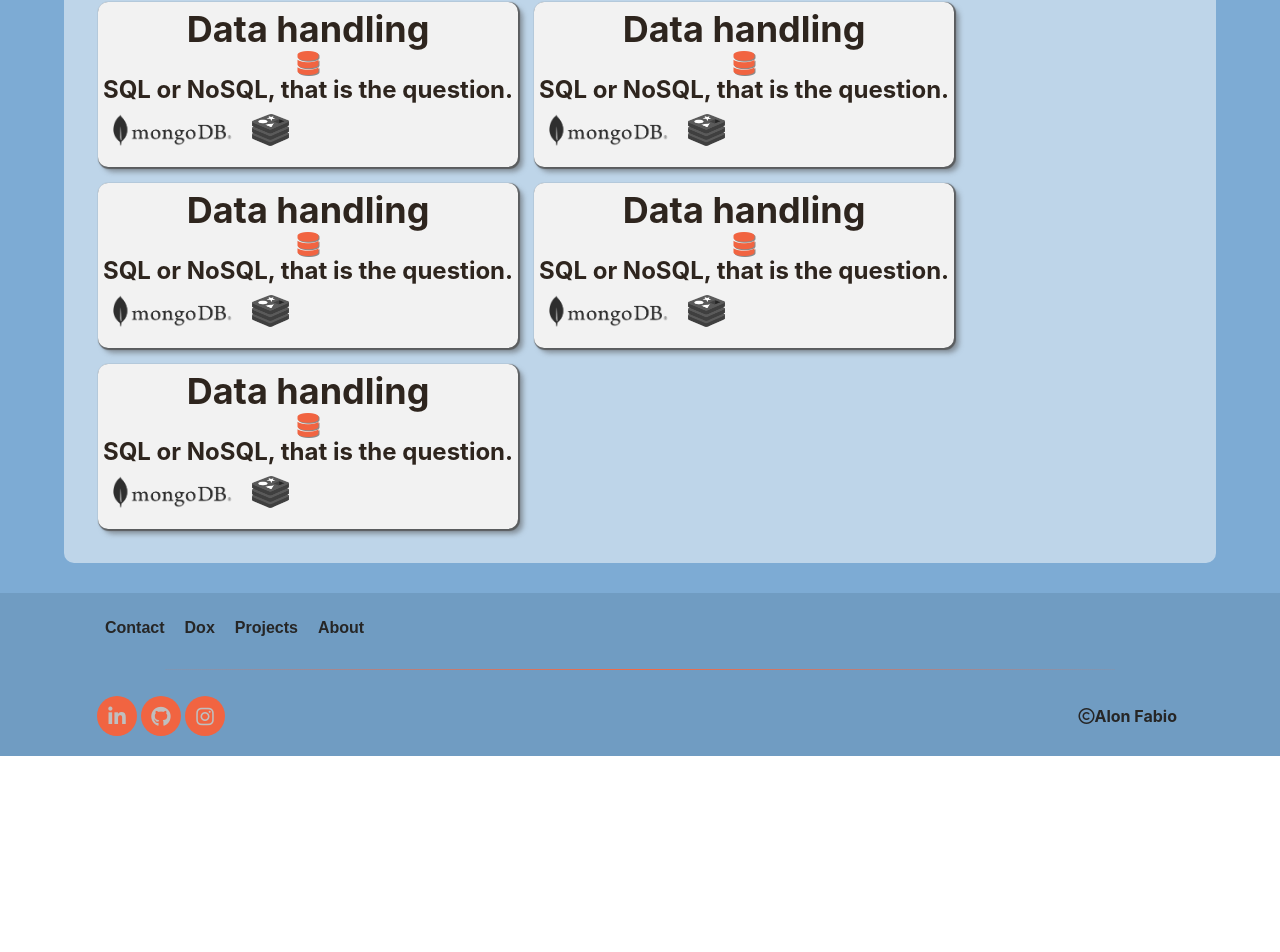
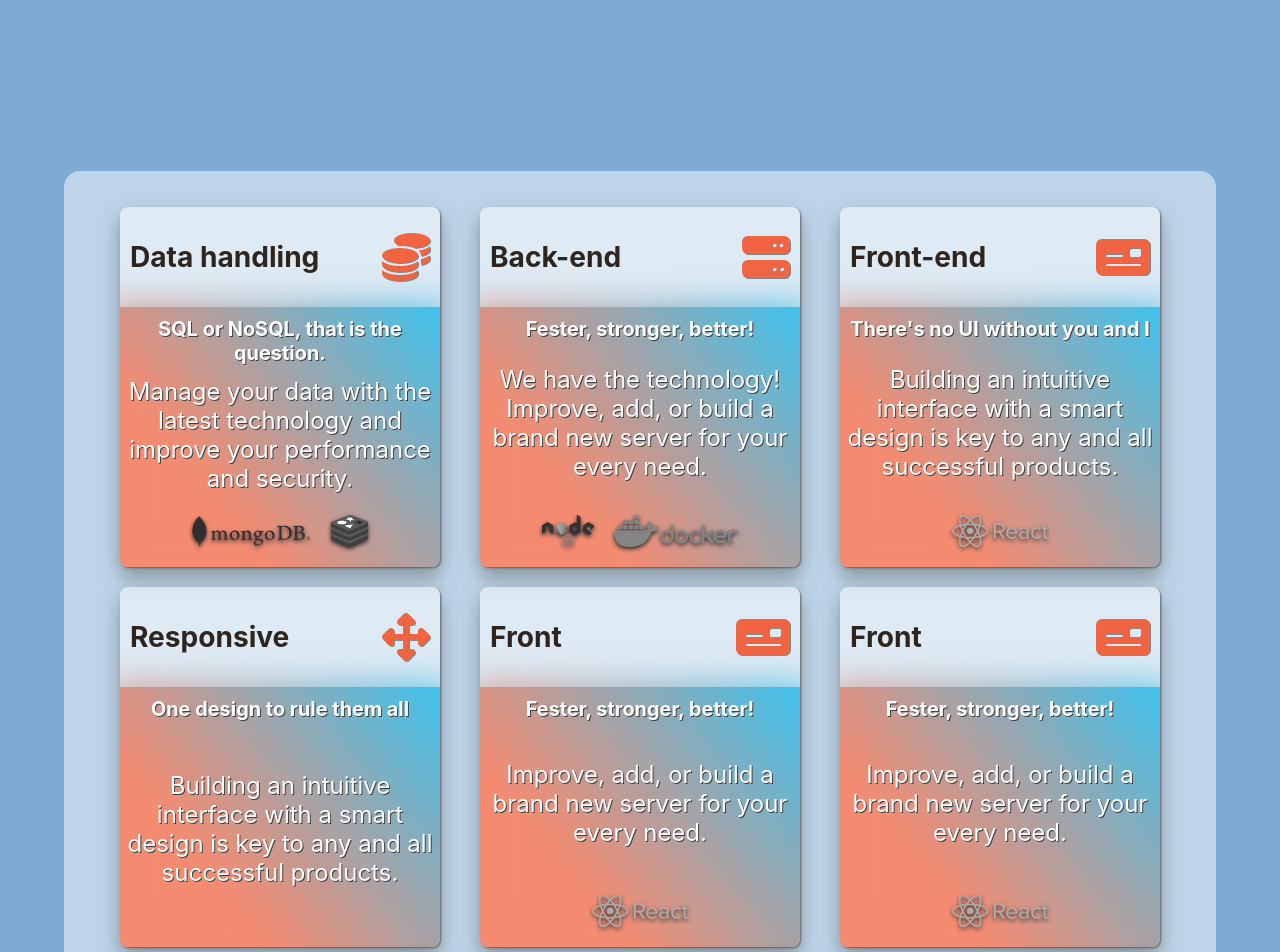
Before and after one commit to Alon-Fabio/AlonFabio_website_CV, a React (Create React App) app: page / in a window 1280 px wide. Shown: the part 723-1675 px from the top of the page. Before the commit the page ends 1479 px from the top, so only its background shows below. Built offline with nearby package versions, Linux system fonts and the light colour scheme; a web font is replaced by a local one.

Commit message:
Content update

```diff
--- a/src/components/about/About.scss
+++ b/src/components/about/About.scss
@@ -24,7 +24,7 @@
     text-align: center;
     h1 {
       font-size: 3rem;
-      padding: 6px 0;
+      padding-top: 1rem;
     }
   }
   .AboutDescription {
@@ -47,23 +47,50 @@
     }
     .AboutProg {
       max-width: 1100px;
-      min-height: 40vh;
+      padding: 1rem;
+      #aboutCards {
         display: flex;
         flex-wrap: wrap;
-      padding: 1rem;
+        margin: 0;
+        padding: 0;
+        list-style: none;
         .card {
-        // max-width: 300px;
           margin: 0.5rem;
+          .cardHeader {
+            display: flex;
+            flex-flow: row-reverse;
+            justify-content: space-between;
+            align-items: center;
           }
           img {
             padding: 0.625rem;
             max-height: 2rem;
-        filter: grayscale(1);
+            filter: grayscale(1) drop-shadow(0 2px 0.125rem $gray-15);
+          }
+        }
       }
       .aboutLogos {
         display: flex;
         justify-content: space-evenly;
         flex-flow: wrap;
+      }
+    }
+  }
+}
+
+// Bigger then mobile
+@media screen and (min-width: 768px) {
+  .about {
+    .aboutHero {
+      min-height: 80vh !important;
+
+      background-attachment: fixed;
+      background-position-y: -10% !important;
+    }
+    // Skills section
+    .skills {
+      #aboutCards {
+        justify-content: space-evenly;
       }
     }
   }
@@ -93,8 +120,10 @@
     .skills {
       .AboutProg {
         font-size: 1.25rem;
+        #aboutCards {
           .card {
-          max-width: 300px;
+            max-width: 33.33%;
+          }
         }
       }
     }
@@ -131,7 +160,7 @@
   .about {
     color: rgb(46, 37, 30);
     font-size: 1.5rem;
-    font-weight: bolder;
+
     .aboutTextContainer {
       h1 {
         font-size: 4rem;
@@ -149,9 +178,26 @@
         font-size: 3rem;
       }
     }
+
+    // Skills section
+    .skills {
+      .AboutProg {
+        #aboutCards {
+          .card {
+            margin: 0.625rem;
           }
         }
-
+      }
+    }
+  }
+}
+@media screen and (min-width: 1980px) {
+  .about {
+    .aboutHero {
+      background-position: center !important;
+    }
+  }
+}
 // Animations
 @keyframes progressAni {
   0% {
--- a/src/components/about/About.tsx
+++ b/src/components/about/About.tsx
@@ -8,7 +8,7 @@ import nodeLogo from "../../styles/img/logos/about_prog_logos/nodejs-new-pantone
 import dockerLogo from "../../styles/img/logos/about_prog_logos/horizontal-logo-monochromatic-white.png";
 import redisLogo from "../../styles/img/logos/about_prog_logos/redis.png";
 // Front
-import reactLogo from "../../styles/img/logos/about_front_logos/react.png";
+import reactLogo from "../../styles/img/logos/about_front_logos/React_logo.png";
 import sassLogo from "../../styles/img/logos/about_front_logos/sass.png";
 import bootstrapLogo from "../../styles/img/logos/about_front_logos/bootstrap.png";
 
@@ -46,73 +46,113 @@ function About() {
           </div>
         </div>
       </div>
-
       <div className="subSection flexCenter skills" id={"skills"}>
         <div className="container">
           <div className={"AboutProg"}>
-            <div className="card">
-              <h1>Data handling</h1>
-              <span className="fas fa-database"></span>
-              <div>
-                <p>SQL or NoSQL, that is the question.</p>
+            <ul id="aboutCards">
+              <li className="card">
+                <div className="cardHeader">
+                  <span className="fas fa-coins fa-2x"></span>
+                  <h3>Data handling</h3>
+                </div>
+                <div className="cardContent">
+                  <h5>SQL or NoSQL, that is the question.</h5>
+                  <p>
+                    Manage your data with the latest technology and improve your
+                    performance and security.
+                  </p>
+                  <div className="cardLogos flexCenter">
                     <img src={mongoLogo} alt="MongoDB" />
                     <img src={redisLogo} alt="Redis" />
                   </div>
                 </div>
-            <div className="card">
-              <h1>Data handling</h1>
-              <span className="fas fa-database"></span>
-              <div>
-                <p>SQL or NoSQL, that is the question.</p>
-                <img src={mongoLogo} alt="MongoDB" />
-                <img src={redisLogo} alt="Redis" />
+              </li>
+              <li className="card">
+                <div className="cardHeader">
+                  <span className="fas fa-server fa-2x"></span>
+                  <h3>Back-end</h3>
+                </div>
+                <div className="cardContent">
+                  <h5>Fester, stronger, better!</h5>
+                  <p>
+                    We have the technology!
+                    <br /> Improve, add, or build a brand new server for your
+                    every need.
+                  </p>
+                  <div className="cardLogos flexCenter">
+                    <img src={nodeLogo} alt="node.JS" />
+                    <img src={dockerLogo} alt="Docker" />
                   </div>
                 </div>
-            <div className="card">
-              <h1>Data handling</h1>
-              <span className="fas fa-database"></span>
-              <div>
-                <p>SQL or NoSQL, that is the question.</p>
-                <img src={mongoLogo} alt="MongoDB" />
-                <img src={redisLogo} alt="Redis" />
+              </li>
+              <li className="card">
+                <div className="cardHeader">
+                  <span className="fas fa-money-check fa-2x"></span>
+                  <h3>Front-end</h3>
+                </div>
+                <div className="cardContent">
+                  <h5>There's no UI without you and I</h5>
+                  <p>
+                    Building an intuitive interface with a smart design is key
+                    to any and all successful products.
+                  </p>
+                  <div className="cardLogos flexCenter">
+                    <img src={reactLogo} alt="React.js" />
                   </div>
                 </div>
-            <div className="card">
-              <h1>Data handling</h1>
-              <span className="fas fa-database"></span>
-              <div>
-                <p>SQL or NoSQL, that is the question.</p>
-                <img src={mongoLogo} alt="MongoDB" />
-                <img src={redisLogo} alt="Redis" />
+              </li>
+              <li className="card">
+                <div className="cardHeader">
+                  <span className="fas fa-arrows-alt fa-2x"></span>
+                  <h3>Responsive</h3>
+                </div>
+                <div className="cardContent">
+                  <h5>One design to rule them all</h5>
+                  <p>
+                    Building an intuitive interface with a smart design is key
+                    to any and all successful products.
+                  </p>
+                  <div className="cardLogos flexCenter">
+                    {/* <img src={reactLogo} alt="React.js" /> */}
+                    {/* <img src={dockerLogo} alt="Docker" /> */}
                   </div>
                 </div>
-            <div className="card">
-              <h1>Data handling</h1>
-              <span className="fas fa-database"></span>
-              <div>
-                <p>SQL or NoSQL, that is the question.</p>
-                <img src={mongoLogo} alt="MongoDB" />
-                <img src={redisLogo} alt="Redis" />
+              </li>
+              <li className="card">
+                <div className="cardHeader">
+                  <span className="fas fa-money-check fa-2x"></span>
+                  <h3>Front</h3>
+                </div>
+                <div className="cardContent">
+                  <h5>Fester, stronger, better!</h5>
+                  <p>
+                    Improve, add, or build a brand new server for your every
+                    need.
+                  </p>
+                  <div className="cardLogos flexCenter">
+                    <img src={reactLogo} alt="React.js" />
+                    {/* <img src={dockerLogo} alt="Docker" /> */}
                   </div>
                 </div>
-            <div className="card">
-              <h1>Data handling</h1>
-              <span className="fas fa-database"></span>
-              <div>
-                <p>SQL or NoSQL, that is the question.</p>
-                <img src={mongoLogo} alt="MongoDB" />
-                <img src={redisLogo} alt="Redis" />
+              </li>
+              <li className="card">
+                <div className="cardHeader">
+                  <span className="fas fa-money-check fa-2x"></span>
+                  <h3>Front</h3>
+                </div>
+                <div className="cardContent">
+                  <h5>Fester, stronger, better!</h5>
+                  <p>
+                    Improve, add, or build a brand new server for your every
+                    need.
+                  </p>
+                  <div className="cardLogos flexCenter">
+                    <img src={reactLogo} alt="React.js" />
+                    {/* <img src={dockerLogo} alt="Docker" /> */}
                   </div>
                 </div>
-            <div className="card">
-              <h1>Data handling</h1>
-              <span className="fas fa-database"></span>
-              <div>
-                <p>SQL or NoSQL, that is the question.</p>
-                <img src={mongoLogo} alt="MongoDB" />
-                <img src={redisLogo} alt="Redis" />
-              </div>
-            </div>
+              </li>
+            </ul>
 
             {/* <h1>What do I do?</h1>
             <h4>I"m a full-stack programmer and designer, at your service!</h4>
--- a/src/styles/scss/App.scss
+++ b/src/styles/scss/App.scss
@@ -1,6 +1,6 @@
 @import "elements.scss";
 .App {
-  height: 150vh;
+  // height: 150vh;
   .mainContainer {
     position: relative;
   }
@@ -11,25 +11,48 @@
   }
   .card {
     width: 100%;
+    overflow: hidden;
     display: flex;
     justify-content: center;
     align-items: center;
     flex-flow: column;
-    position: relative;
-    isolation: isolate;
-    padding: 5px;
-    background-color: lighten($gray-75, 20%);
-    border-radius: 10px;
-    box-shadow: 1px 1px 1px 1px rgba($gray-35, 0.8);
-    &:before {
-      content: "";
-      border-radius: inherit;
-      position: absolute;
-      height: 100%;
+    text-align: center;
+    border-radius: 0.5rem;
+    box-shadow: 1px 1px 2px rgba($gray-35, 0.8), 0 10px 20px rgba($gray-35, 0.5);
+
+    .cardHeader {
+      min-height: 5rem;
+      padding: 0.625rem;
+      width: calc(100% - 1.25rem);
+      background-color: $opct-05;
+    }
+    .cardContent {
+      text-shadow: 1px 1px $gray-24;
+      position: relative;
+      isolation: isolate;
+      display: flex;
+      flex-flow: column;
+      justify-content: space-between;
       width: 100%;
-      inset: 0;
-      z-index: -1;
-      box-shadow: 5px 5px 5px rgba($gray-35, 0.5);
+      color: white;
+      min-height: 10em;
+      padding: 0.625rem;
+      background: linear-gradient(
+        50deg,
+        lighten($secund-base-color, 10%) 30%,
+        #38c4f2 100%
+      );
+      &:before {
+        content: "";
+        position: absolute;
+        z-index: -1;
+
+        inset: 0;
+        background: inherit;
+      }
+      &:before {
+        filter: blur(0.75em);
+      }
     }
   }
 }
@@ -41,7 +64,8 @@
       padding-top: 0px;
     }
     .card {
-      width: unset;
+      // font-size: 1.125rem;
+      max-width: 20rem;
     }
   }
 }
--- a/src/styles/scss/_variables.scss
+++ b/src/styles/scss/_variables.scss
@@ -6,6 +6,9 @@ $gray-24: hsla(208, 0%, 25%, 1); // #404040 rgba(64, 64, 64, 1)
 $gray-35: hsla(208, 0%, 31%, 1); // #4f4f4f rgba(79, 79, 79, 1)
 $gray-65: hsla(208, 0%, 65%, 1); // #a6a6a6 rgba(166, 166, 166, 1)
 $gray-75: hsla(208, 0%, 75%, 1); // #BFBFBF rgba(191, 191, 191, 1)
+$opct-01: hsla(0, 0%, 100%, 0.1); // #ffffff,0.1 rgba(255, 255, 255, 0.1)
+$opct-025: hsla(0, 0%, 100%, 0.25); // #ffffff,0.25 rgba(255, 255, 255, 0.25)
+$opct-05: hsla(0, 0%, 100%, 0.5); // #ffffff,0.5 rgba(255, 255, 255, 0.5)
 $secund-base-color: hsl(12, 86%, 60%) !default; // #F26944 rgb(242, 105, 68)
 
 // Fonts
--- a/src/styles/scss/index.scss
+++ b/src/styles/scss/index.scss
@@ -18,12 +18,13 @@ body {
         // A setup to start every page with a background and top.
         padding-top: 64px;
         min-height: calc(60vh - 64px);
-        background-attachment: scroll;
         background-position: center;
         background-size: cover;
         background-repeat: no-repeat;
       }
-
+      .subSection {
+        padding: 10rem 0;
+      }
       .subSection:nth-child(even) {
         background-color: lighten($base-color, 35%);
       }
@@ -51,8 +52,8 @@ code {
         .container {
           margin: 1.875rem;
           padding: 0.625rem;
-          border-radius: 10px;
-          background-color: hsla(0, 0%, 100%, 0.5);
+          border-radius: 1rem;
+          background-color: $opct-05;
         }
       }
     }
```
Also changed, not shown: src/styles/img/logos/about_front_logos/React_logo.png (added), src/styles/img/oldImages/DSC_7407-min.jpg (added). Lines whose indentation alone changed are shown as unchanged.
